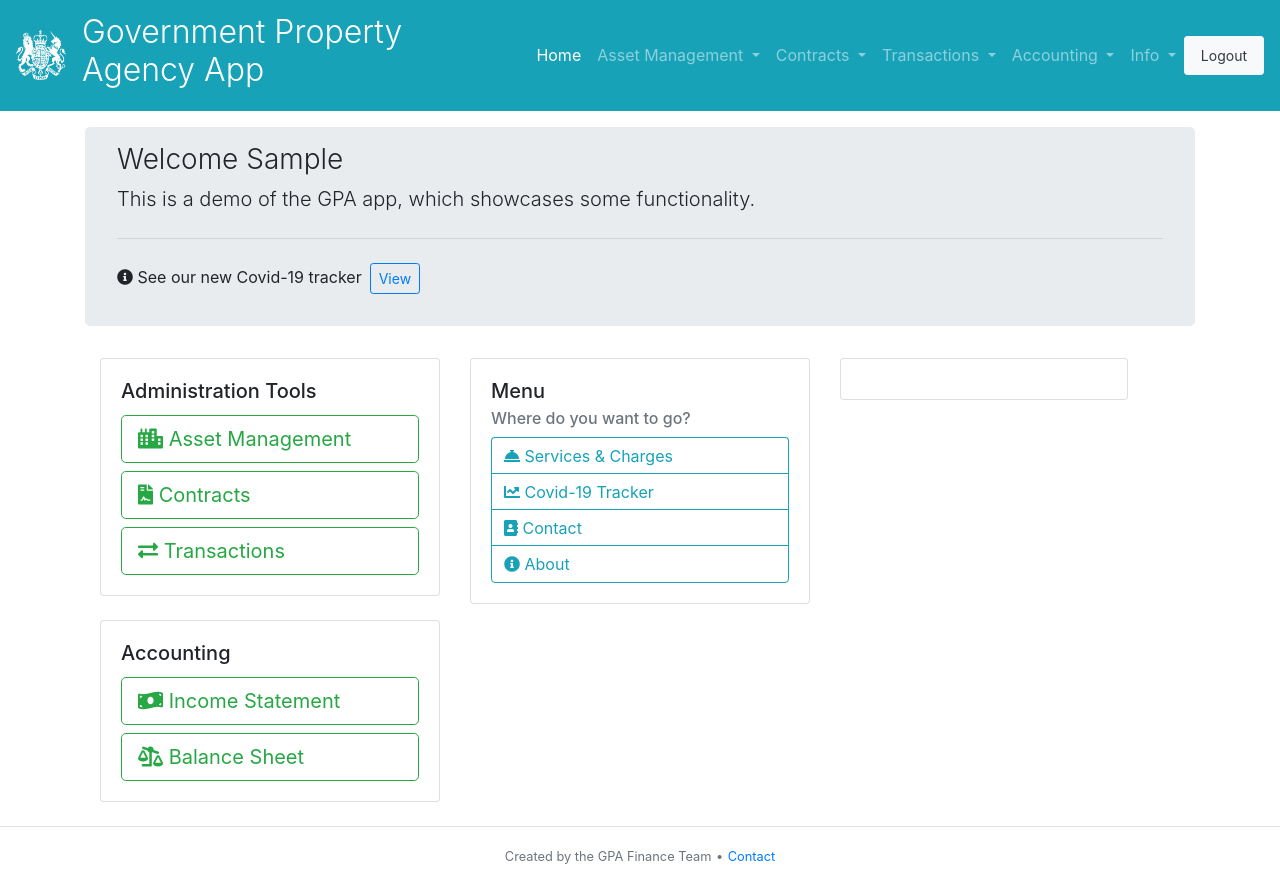
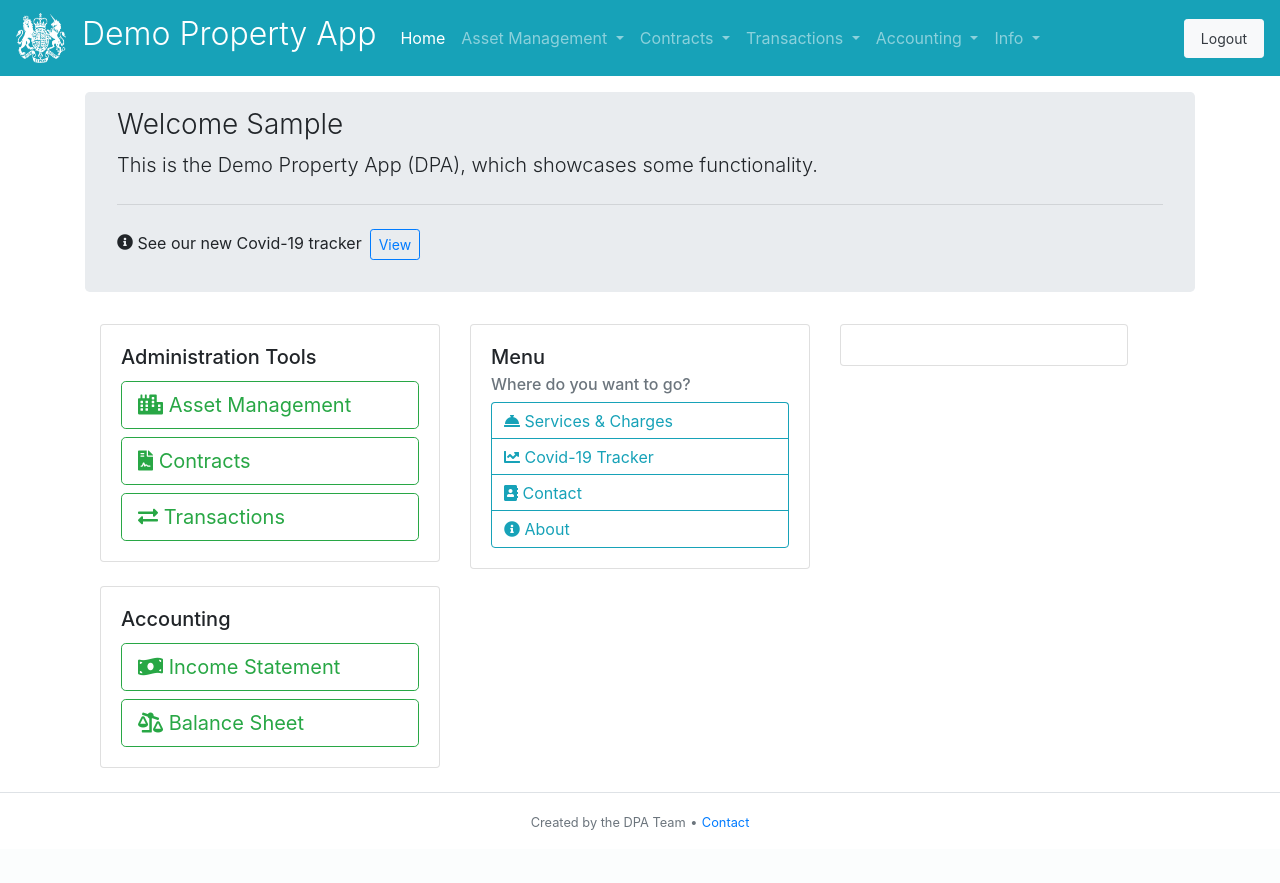
Before and after one commit to JavierRojoAlvarez/demo-app-javiertest1, a Django app: page / in a window 1280 px wide. After the commit the page ends 830 px from the top, so only its background shows below. Run offline with Django 3.2, Linux system fonts and the light colour scheme; the visitor is signed in with stand-in values (Sample User, id 1); parts of the project's set-up code (start-up, migrations or seed data) failed here and were passed over; some libraries are stand-ins or nearby versions.

Commit message:
Change title of app along with other references

```diff
--- a/base/basic/static/basic/js/charts.js
+++ b/base/basic/static/basic/js/charts.js
@@ -38,7 +38,7 @@ const pieCtx = document.getElementById('myPie').getContext('2d');
 new Chart(pieCtx, {
   type: 'pie',
   data: {
-    labels: ['GPA', 'OGD', 'BBQ'],
+    labels: ['DPA', 'OGD', 'BBQ'],
     datasets: [{
       label: 'Finance Numbers',
       backgroundColor: [
--- a/base/basic/templates/basic/base/base.html
+++ b/base/basic/templates/basic/base/base.html
@@ -1,7 +1,7 @@
 <!DOCTYPE html>
 <html lang="en">
 	<head>
-		<title>GPA App</title>
+		<title>DPA</title>
 		{% load static %}
 		<meta charset="utf-8">
 		<meta name="viewport" content="width=device-width, initial-scale=1, shrink-to-fit=no">
--- a/base/basic/templates/basic/base/footer.html
+++ b/base/basic/templates/basic/base/footer.html
@@ -1,6 +1,6 @@
 <footer class="mt-4 text-muted text-center border border-left-0 border-right-0 border-bottom-0">
 	<div class='my-3'>
-		<small>Created by the GPA Finance Team</small>
+		<small>Created by the DPA Team</small>
 		<small><span>&#8226;</span></small>
 		<small><a href='{% url 'contact-template' %}'>Contact</a></small>
 	</div>
--- a/base/basic/templates/basic/base/navbar.html
+++ b/base/basic/templates/basic/base/navbar.html
@@ -1,7 +1,7 @@
 {% load static %}
 <nav class="navbar navbar-expand-lg navbar-dark bg-info mb-3">
 	<a class="navbar-brand" href='{% url 'home-template' %}'><img src='{% static 'basic/png/logo.png' %}' width="50" height="50" class="d-inline-block align-top img-responsive" alt="Civil Service Crest"></a>
-	<a class="navbar-brand" href='{% url 'home-template' %}'><h2 class='font-weight-light text-wrap'>Government Property Agency App</h2></a>
+	<a class="navbar-brand" href='{% url 'home-template' %}'><h2 class='font-weight-light text-wrap'>Demo Property App</h2></a>
 	<button class="navbar-toggler" type="button" data-toggle="collapse" data-target="#navbarSupportedContent" aria-controls="navbarSupportedContent" aria-expanded="false" aria-label="Toggle navigation">
 		<span class="navbar-toggler-icon"></span>
 	</button>
--- a/base/basic/templates/basic/home-template/jumbotron.html
+++ b/base/basic/templates/basic/home-template/jumbotron.html
@@ -1,6 +1,6 @@
 <div class="jumbotron py-3 w-100">
 	<h3 class="font-weight-light ">Welcome&nbsp;{{ user.first_name }}</h3>
-	<p class="lead">This is a demo of the GPA app, which showcases some functionality.</p>
+	<p class="lead">This is the Demo Property App (DPA), which showcases some functionality.</p>
 	<hr class="my-4">
 	<p><i class="fas fa-info-circle"></i>&nbsp;See our new Covid-19 tracker<a class="btn btn-outline-primary btn-sm ml-2" href="{% url 'tracker-template' %}" role="button">View</a></p>
 </div>
--- a/base/basic/templates/basic/services-template/services-template.html
+++ b/base/basic/templates/basic/services-template/services-template.html
@@ -3,7 +3,7 @@
 {% load static %}
 <div class="pricing-header px-3 py-3 pt-md-5 pb-md-4 mx-auto text-center">
 	<h1 class="display-4">Services</h1>
-	<p class="lead m-0">The GPA offers many services to suit your property management needs. Our main service types are listed below.</p>
+	<p class="lead m-0">The DPA showcases many services to suit your property management needs. Our main service types are listed below.</p>
 	<p class='lead m-0'>Please click on each one to find out more about pricing details.</p>
 </div>
 <div class="container mt-4">
--- a/base/invoice/models.py
+++ b/base/invoice/models.py
@@ -27,7 +27,7 @@ class ReceivedInvoice(AbstractInvoice):
         'PDF File', upload_to='received-invoices/',
         validators=(validate_is_pdf,)
     )
-    is_paid = models.BooleanField('Paid by GPA', default=False)
+    is_paid = models.BooleanField('Paid by user', default=False)
 
     def __str__(self):
         return str(self.date_received)+':'+str(self.amount)
--- a/base/invoice/templates/invoice/invoice.html
+++ b/base/invoice/templates/invoice/invoice.html
@@ -4,7 +4,7 @@
 {% load humanize %}
 <img style='display:inline;background-color:coral;' height='50px' src='file:///R:/14. WebApp/010/base/my_app/static/my_app/png/logo.png' alt="Profile Picture">
 <h1 style='font-size:50px;display:inline;margin:10px;font-weight:lighter;'>Invoice</h1>
-<h2 style='font-size:20px;font-weight:lighter;'>Government Property Agency</h2>
+<h2 style='font-size:20px;font-weight:lighter;'>Demo Property App</h2>
 <h1 style='font-size:15px;font-weight:lighter;'>Billed to:&nbsp;{{ associated_payment.contract.organisation }}</h1>
 <h1 style='font-size:15px;font-weight:lighter;'>Contract:&nbsp;{{ associated_payment.contract.contract_type }}</h1>
 <hr>
--- a/base/invoice/views.py
+++ b/base/invoice/views.py
@@ -30,7 +30,7 @@ class ReceivedInvoiceCreateView(CreateView):
     success_url = reverse_lazy('contract-list')
 
     def is_issuer(self):
-        '''Return True if GPA is issuing invoice and False if receiving'''
+        '''Return True if user is issuing invoice and False if receiving'''
         payment = self.get_payment()
         contract_type_name = payment.contract.contract_type.name
         if contract_type_name == 'Sublease':
--- a/base/users/templates/users/base.html
+++ b/base/users/templates/users/base.html
@@ -1,7 +1,7 @@
 <!DOCTYPE html>
 <html lang="en">
 	<head>
-		<title>GPA App</title>
+		<title>DPA</title>
 		{% load static %}
 		<meta charset="utf-8">
 		<meta name="viewport" content="width=device-width, initial-scale=1, shrink-to-fit=no">
--- a/base/users/templates/users/login.html
+++ b/base/users/templates/users/login.html
@@ -8,7 +8,7 @@
 		<div class='row'>
 				<div class='col'>
 					<img class="mb-4" src='{% static 'users/png/logo.png' %}' alt="Crest" width="90" height="90">
-					<h1 class="mb-4 ms-2 text-light fw-light d-inline">Government Property Agency</h1>
+					<h1 class="mb-4 ms-2 text-light fw-light d-inline">Demo Property App</h1>
 				</div>
 		</div>
 		<div class="row mb-3 text-light">
--- a/base/users/templates/users/logout.html
+++ b/base/users/templates/users/logout.html
@@ -7,7 +7,7 @@
 		<div class='row'>
 				<div class='col'>
 					<img class="mb-4" src='{% static 'users/png/logo.png' %}' alt="Crest" width="90" height="90">
-					<h1 class="mb-4 ms-2 text-light fw-light d-inline">Government Property Agency</h1>
+					<h1 class="mb-4 ms-2 text-light fw-light d-inline">Demo Property App</h1>
 				</div>
 		</div>
 		<div class="row">
```
Also changed, not shown: base/invoice/migrations/0002_change_verbose_name.py (added).
